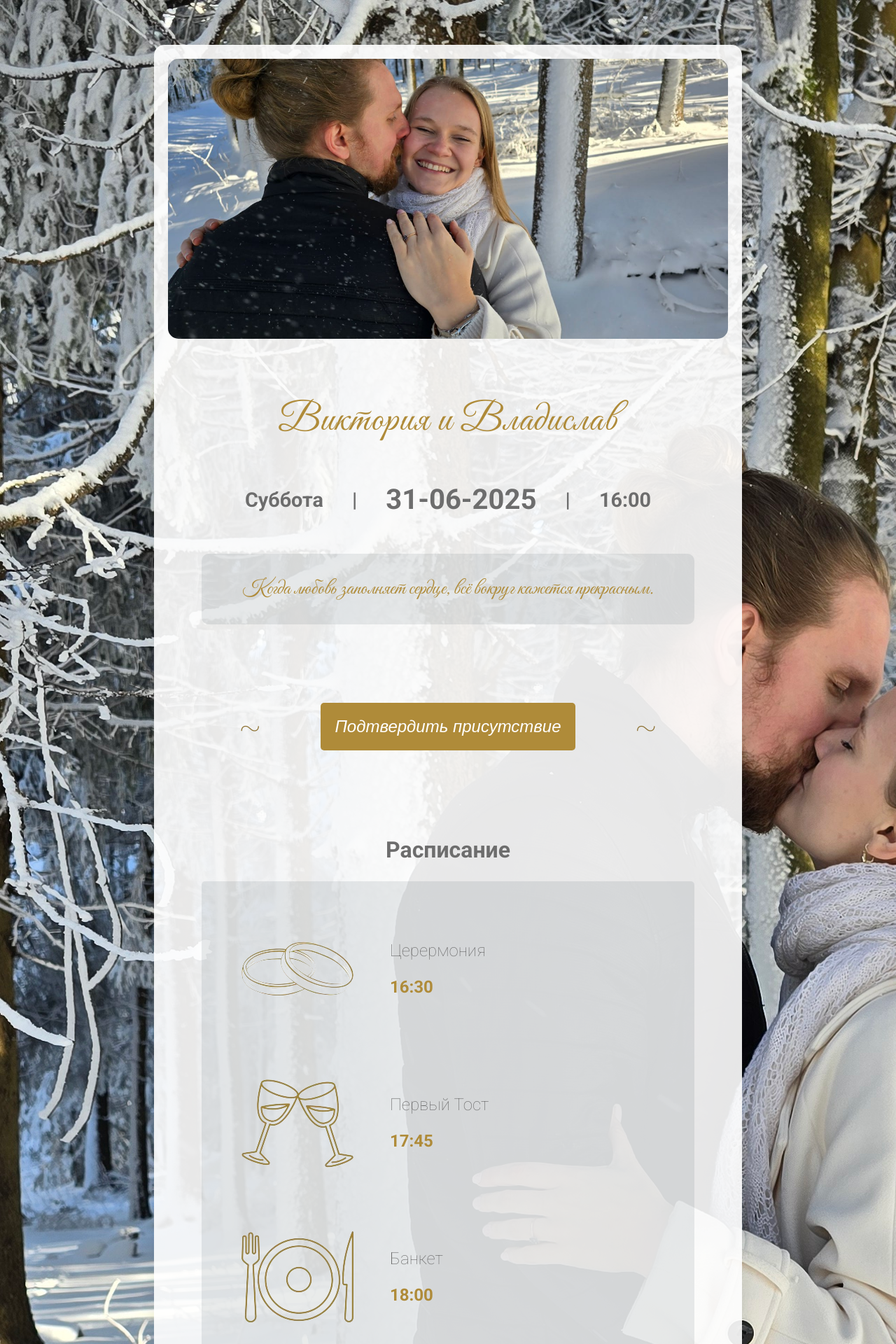
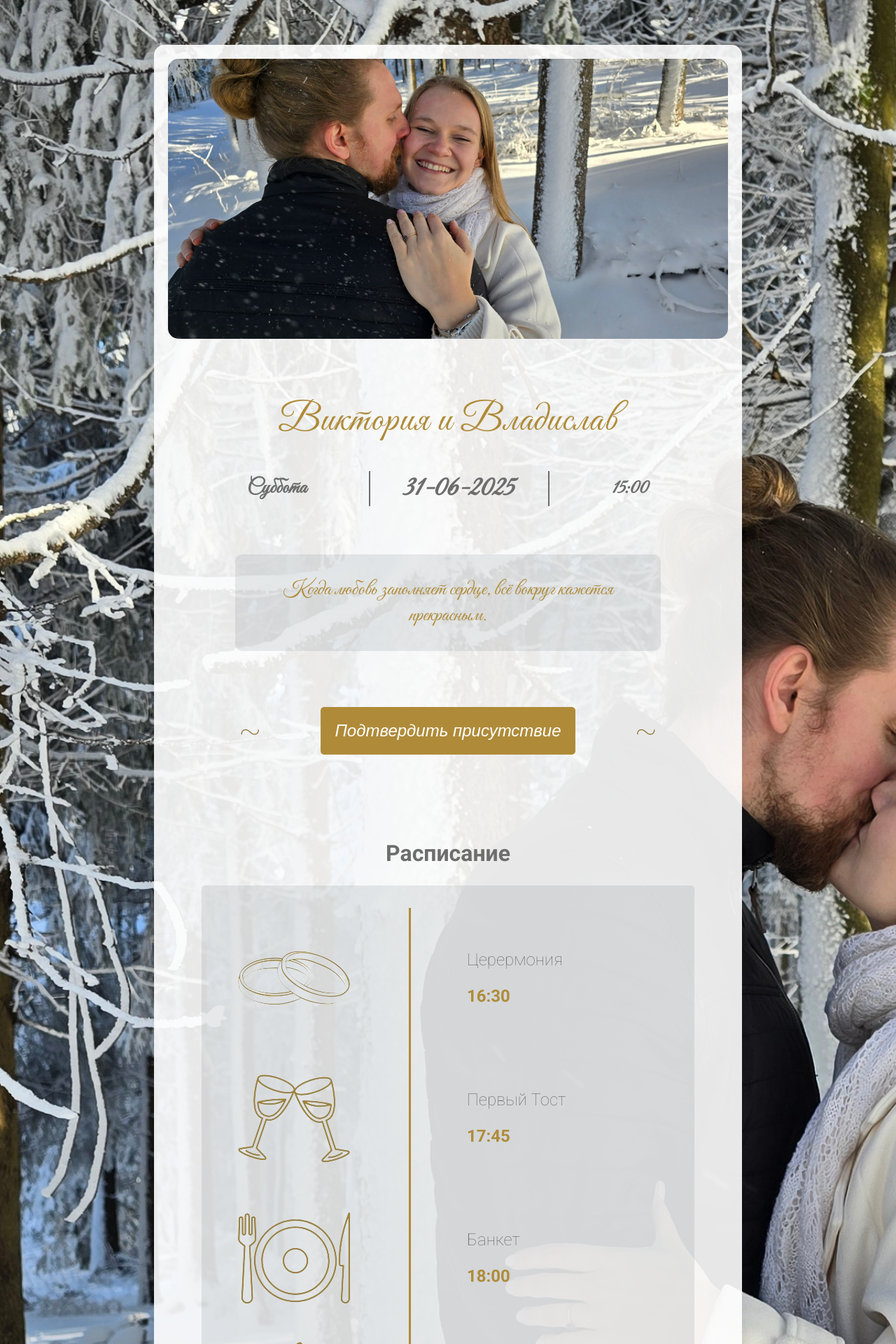
Before and after one commit to vladibuyanov/wedding_invitation, a Flask app: page / in a window 1280 px wide. Shown: the top 1920 px of the page at 70% size. Run offline with Flask 3, Linux system fonts and the light colour scheme; some libraries are stand-ins or nearby versions.

Commit message:
WIP Working on translate to sk and another fixes

```diff
--- a/app.py
+++ b/app.py
@@ -1,7 +1,7 @@
 import os
 
 from flask import Flask, render_template, request, jsonify
-from flask_mail import Mail, Message
+from flask_mail import Mail
 from flask_babel import Babel
 
 from core.functions import get_locale, create_email
--- a/static/css/styles.css
+++ b/static/css/styles.css
@@ -64,6 +64,8 @@ body {
     margin: 0;
     padding: 0;
     background-image: url("../images/wedding_photo.jpg");
+    background-repeat: no-repeat;
+    background-size: cover;
 
     font-family: "Roboto", serif;
     font-weight: 100;
@@ -85,7 +87,14 @@ body {
 
 /* Sections */
 .section {
+    opacity: 0;
+    transform: translateY(50px);
+    transition: opacity 0.6s ease, transform 0.6s ease;
     padding: 2rem 3rem;
+}
+.visible {
+    opacity: 1;
+    transform: translateY(0);
 }
 
 .page-header {
@@ -105,106 +114,47 @@ body {
         }
         & h2, p, blockquote {
             font-size: 1.8rem;
+            margin: 0;
         }
         & .date {
             font-size: 2.5rem;
-            margin: 0;
+            padding: 0 3rem;
+            margin: 0px;
+            border-left: 2px solid var(--second-font-color);
+            border-right: 2px solid var(--second-font-color);
         }
         & .wedding-time {
             display: flex;
-            justify-content: space-evenly;
+            justify-content: space-around;
             align-items: center;
             padding: 1.3rem;
         }
         & .quote {
             color: var(--main-font-color);
-            margin: 1rem 0;
             background-color: var(--second-background-color);
+
+            margin: 3rem;
             padding: 2rem;
             border-radius: 10px;
-        }
-    }
-}
-.details {
-    border-radius: 10px;
-    & ul {
-        text-align: left;
-        background-color: var(--second-background-color);
-        list-style-type: none;
-        border-radius: 5px;
-        padding: 10px 2rem;
 
-        & li {
-            display: flex;
-            align-items: center;
-            justify-content: flex-start;
-
-            margin: 10px 0;
-            padding: 5px;
-            font-size: 1.5rem;
-            & img {
-                margin-right: 2rem;
-            }
-            & div {
-                & p {
-                    margin-top: 0;
-                }
-                & strong {
-                    color: var(--main-font-color);
-                }
-            }
-        }
-    }
-}
-.gifts {
-    & h2 {}
-    & p {
-        font-size: 1.5rem;
-        line-height: 1.8;
-        color: #3b4c57;
-    }
-}
-.map {
-    & .image-place {
-        background-image: url("../images/place.jpg");
-        background-size: cover;
-        height: 25rem;
-
-        display: flex;
-        flex-direction: column;
-        justify-content: center;
-        border-radius: 10px;
-
-        & h2 {
-            background-color: var(--second-background-color);
-            text-align: center;
-            padding: 2rem;
-            color: rgba(255, 255, 255, 0.5);
-            text-shadow: 1px 1px 0px white;
-        }
-    }
-    & iframe {
-        display: none;
-        width: 100%;
-        height: 300px;
-        border: none;
-        border-radius: 15px;
-        margin-top: 20px;
-    }
         }
         .rsvp {
             align-items: center;
             justify-content: space-evenly;
             & .quote {
+                margin: 0;
+                padding: 0;
                 font-size: 3rem;
                 color: var(--button-second-color);
-        margin: 0;
+                background-color: transparent;
             }
             & button {
                 padding: 20px;
                 margin: 2rem;
                 font-size: 1.5rem;
                 font-style: italic;
+            }
+        }
     }
 }
 .rspv-dialog {
@@ -225,7 +175,7 @@ body {
             align-items: flex-end;
             & #close-dialog-button {
                 background-color: var(--button-third-color);
-                padding: 5px;
+                padding: 5px 10px;
             }
         }
 
@@ -291,9 +241,78 @@ body {
     }
 }
 
+.details {
+    border-radius: 10px;
+    & ul {
+        text-align: left;
+        background-color: var(--second-background-color);
+        list-style-type: none;
+        border-radius: 5px;
+        padding: 2rem;
+
+        & li {
+            display: flex;
+            align-items: center;
+            justify-content: flex-start;
+            font-size: 1.5rem;
+
+            & img {
+                margin-right: 2rem;
+                border-right: 3px solid var(--main-font-color);
+                padding-right: 4rem;
+            }
+            & div {
+                margin-left: 3rem;
+                & p {
+                    margin-top: 0;
+                }
+                & strong {
+                    color: var(--main-font-color);
+                }
+            }
+        }
+    }
+}
+.gifts {
+    & h2 {}
+    & p {
+        font-size: 1.5rem;
+        line-height: 1.8;
+        color: #3b4c57;
+    }
+}
+.map {
+    & .image-place {
+        background-image: url("../images/place.jpg");
+        background-size: cover;
+        height: 25rem;
+
+        display: flex;
+        flex-direction: column;
+        justify-content: center;
+        border-radius: 10px;
+
+        & h2 {
+            background-color: var(--second-background-color);
+            text-align: center;
+            padding: 2rem;
+            color: rgba(255, 255, 255, 0.5);
+            text-shadow: 1px 1px 0px white;
+        }
+    }
+    & iframe {
+        display: none;
+        width: 100%;
+        height: 300px;
+        border: none;
+        border-radius: 15px;
+        margin-top: 20px;
+    }
+}
+
+
 .countdown-div {
     & h2 {
-        font-size: 2rem;
         margin: 1rem;
     }
     & .countdown-inner-div {
--- a/static/js/main.js
+++ b/static/js/main.js
@@ -105,3 +105,13 @@ function OpenMap() {
         map.style.display = 'unset';
     }
 }
+
+document.addEventListener('scroll', function() {
+    const sections = document.querySelectorAll('.section');
+    sections.forEach(section => {
+        const rect = section.getBoundingClientRect();
+        if (rect.top < window.innerHeight && rect.bottom >= 0) {
+            section.classList.add('visible');
+        }
+    });
+});
--- a/templates/index.html
+++ b/templates/index.html
@@ -22,22 +22,20 @@
         </div>
         <div class="page-header-texts section">
             <h1 class="names great-vibes-regular">{{ _("Виктория и Владислав") }}</h1>
-            <div class="wedding-time">
+            <div class="wedding-time great-vibes-regular">
                 <h2>{{ _("Суббота") }}</h2>
-                <h2>|</h2>
                 <h2 class="date">31-06-2025</h2>
-                <h2>|</h2>
-                <h2>16:00</h2>
+                <h2>15:00</h2>
             </div>
             <blockquote class="quote great-vibes-regular">
                 {{ _("Когда любовь заполняет сердце, всё вокруг кажется прекрасным.") }}
             </blockquote>
+            <div class="rsvp row-flex-div">
+                <p class="quote">~</p>
+                <button id="rspv-open-button">{{ _("Подтвердить присутствие") }}</button>
+                <p class="quote">~</p>
+            </div>
         </div>
-    </div>
-    <div class="rsvp section row-flex-div">
-        <p class="quote">~</p>
-        <button id="rspv-open-button">{{ _("Подтвердить присутствие") }}</button>
-        <p class="quote">~</p>
     </div>
     <dialog id="modal" class="rspv-dialog">
         <div class="dialog-container">
@@ -47,7 +45,7 @@
             <form method="dialog">
                 <div class="main-info">
                     <h2>{{ _("Подтверждение") }}</h2>
-                    <input type="text" name="name" placeholder="Ваше имя" required>
+                    <input type="text" name="name" placeholder="{{ _('Ваше имя') }}" required>
                     <input type="text" name="guests" placeholder="Количество гостей" required>
                 </div>
                 <div class="alcohol">
@@ -158,9 +156,7 @@
             <p id="countdown-hours" class="countdown"></p>
             <p id="countdown-minutes" class="countdown"></p>
         </div>
-        <h2 class="great-vibes-regular">
-            {{ _("С радостью приглашаем вас отпраздновать наш особенный день!") }}
-        </h2>
+        <h2 class="great-vibes-regular">{{ _("С радостью приглашаем вас отпраздновать наш особенный день!") }}</h2>
     </div>
 </div>
 </body>
```
Lines whose indentation alone changed are shown as unchanged.
